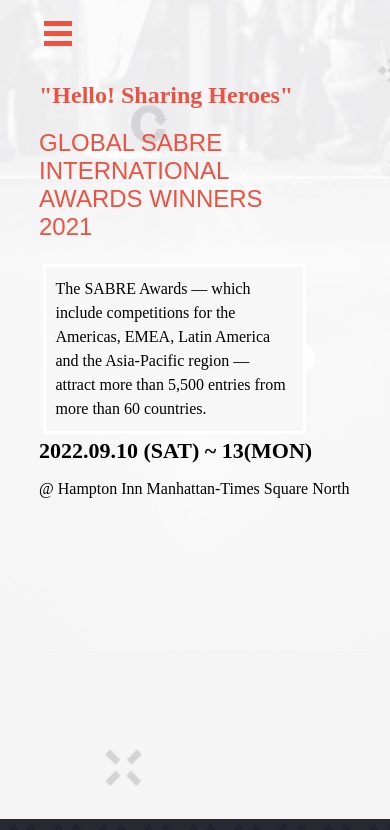
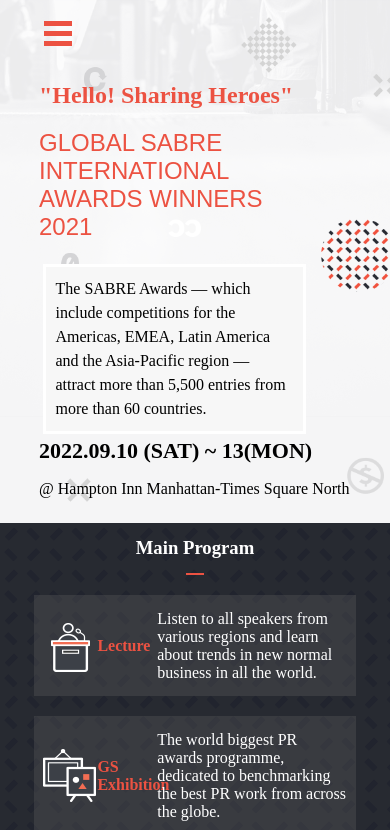
Before and after one commit to Carshy/Talanta-Fountain, a website: page index.html in a window 390 px wide. Shown: the top 830 px of the page. Drawn offline with Linux system fonts and the light colour scheme; a web font is replaced by a local one.

Commit message:
Made changes on style.css

```diff
--- a/templates/style.css
+++ b/templates/style.css
@@ -37,7 +37,7 @@
     top: 0;
     background-image: url(../images/sabre-bg.png);
     width: 100%;
-    height: 97vh;
+    height: 62vh;
     background-repeat: no-repeat;
     background-size: cover;
     background-blend-mode: soft-light;
```
